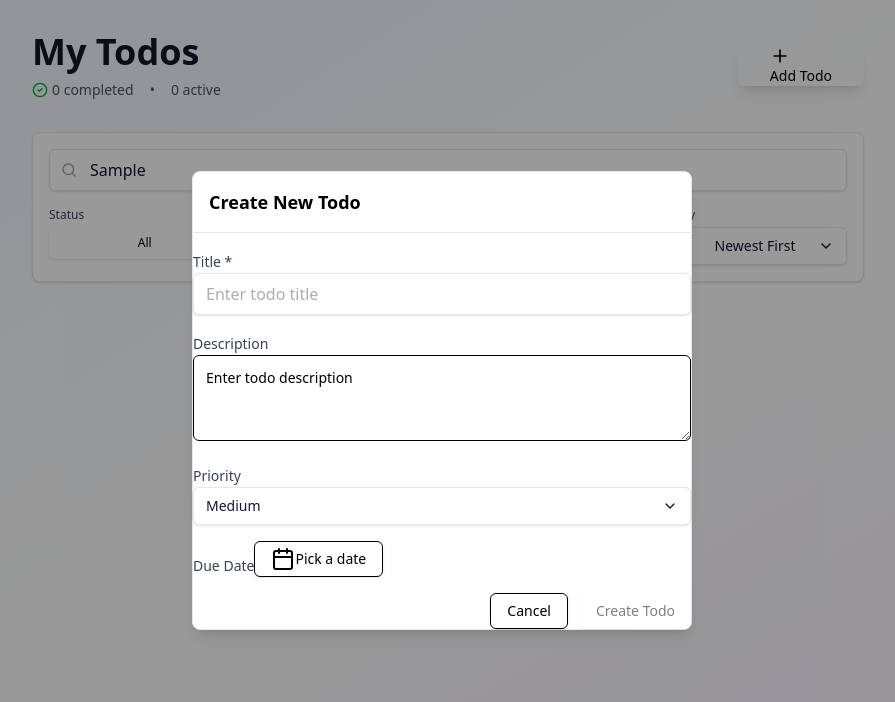
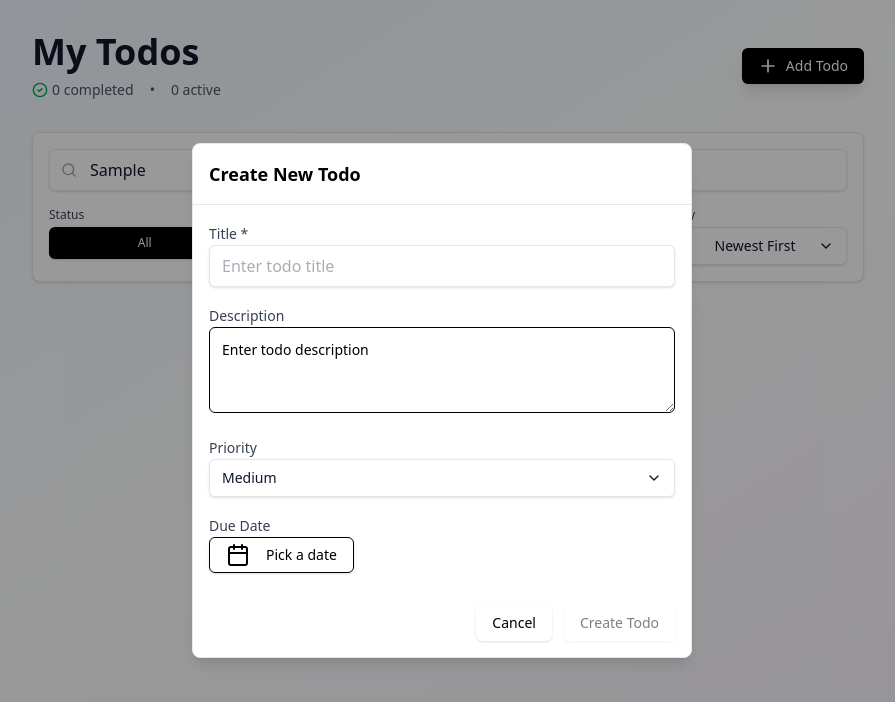
Before and after one commit to Muhammad-Khizar-Waqar/Todo-List, a React (Vite) app: page / in a window 1280 px wide. Both pictures are taken after typing "Sample" into the empty fields and a click on the button "Add Todo". Shown: the top 702 px of the page, without its empty margins (192-1087 px from the left). Built offline with nearby package versions, Linux system fonts and the light colour scheme; what @radix-ui/themes would draw is missing.

Commit message:
button style fix

```diff
--- a/src/components/EditTodoModal.jsx
+++ b/src/components/EditTodoModal.jsx
@@ -56,7 +56,7 @@ export default function EditTodoModal({ open, onOpenChange, todo, onSave }) {
           <DialogTitle>{todo ? 'Edit Todo' : 'Create New Todo'}</DialogTitle>
         </DialogHeader>
 
-        <div className="space-y-4 py-4">
+        <div className="space-y-4 p-4">
           <div className="space-y-2">
             <Label htmlFor="title">Title *</Label>
             <Input
@@ -94,12 +94,15 @@ export default function EditTodoModal({ open, onOpenChange, todo, onSave }) {
           </div>
 
           <div className="space-y-2">
-            <Label>Due Date</Label>
-            <Popover>
+            <div className="mb-0">
+              <Label>Due Date</Label>
+            </div>
+
+            <Popover >
               <PopoverTrigger asChild>
                 <Button
                   variant="outline"
-                  className="w-full justify-start text-left font-normal"
+                  className="w-full justify-start text-left font-normal gap-4"
                   icon={<CalendarIcon />}
                 >
                   {/* <CalendarIcon className="mr-2 h-4 w-4" /> */}
@@ -118,11 +121,11 @@ export default function EditTodoModal({ open, onOpenChange, todo, onSave }) {
           </div>
         </div>
 
-        <div className="flex justify-end gap-3">
-          <Button variant="outline" onClick={() => onOpenChange(false)}>
+        <div className="flex justify-end gap-3 p-4">
+          <Button variant="secondary" onClick={() => onOpenChange(false)}>
             Cancel
           </Button>
-          <Button onClick={handleSave} disabled={!title.trim()}>
+          <Button variant="destructive" onClick={handleSave} disabled={!title.trim()}>
             {todo ? 'Save Changes' : 'Create Todo'}
           </Button>
         </div>
--- a/src/components/TodoApp.jsx
+++ b/src/components/TodoApp.jsx
@@ -115,10 +115,11 @@ export default function TodoApp() {
             </div>
             <Button
               onClick={handleAddClick}
-              size="lg"
-              className="shadow-lg hover:shadow-xl transition-shadow"
+              size="md"
+              className="bg-black text-white shadow-lg hover:shadow-xl transition-shadow"
+              variant="solid"
+              icon={<Plus className="w-5 h-5 mr-2" />}
             >
-              <Plus className="w-5 h-5 mr-2" />
               Add Todo
             </Button>
           </div>
--- a/src/components/ui/Badge.jsx
+++ b/src/components/ui/Badge.jsx
@@ -4,7 +4,7 @@ const base =
   "inline-flex items-center rounded-md border px-2.5 py-0.5 text-xs font-semibold transition-colors focus:outline-none focus:ring-2 focus:ring-ring focus:ring-offset-2"
 const variantMap = {
   solid:
-    "border-transparent bg-primary text-primary-foreground shadow hover:bg-primary/80",
+    "border-transparent bg-black text-white shadow hover:bg-black/80",
   subtle:
     "border-transparent bg-secondary text-secondary-foreground hover:bg-secondary/80",
   outline:
--- a/src/components/ui/Button.jsx
+++ b/src/components/ui/Button.jsx
@@ -11,7 +11,7 @@ const sizeMap = {
 };
 
 const variantMap = {
-  default: "bg-primary text-primary-foreground shadow hover:bg-primary/90",
+  default: "bg-black text-white shadow hover:bg-black/90",
   destructive: "bg-destructive text-destructive-foreground shadow-sm hover:bg-destructive/90",
   outline: "border border-input bg-background shadow-sm hover:bg-accent hover:text-accent-foreground",
   secondary: "bg-secondary text-secondary-foreground shadow-sm hover:bg-secondary/80",
```
